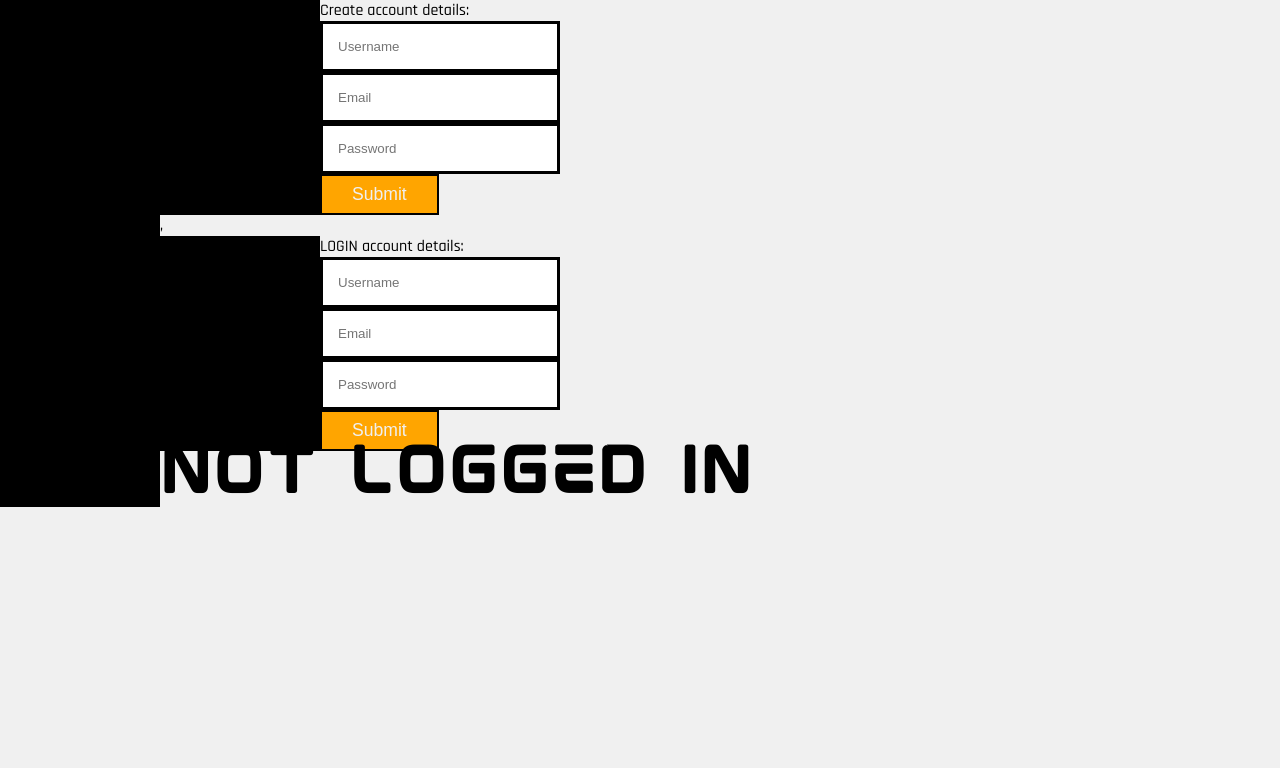
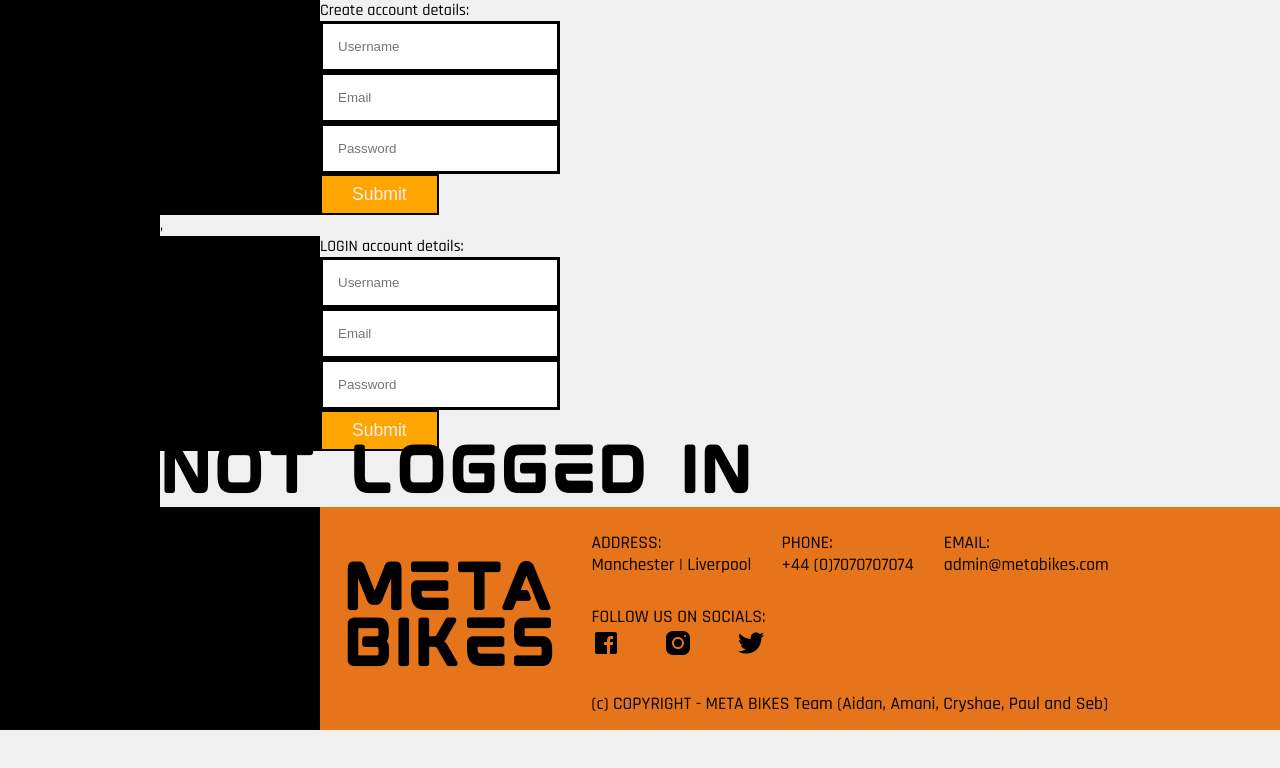
Before and after one commit to AmaniMagdoubi/metaBikes_react_group1_m39, a React (Create React App) app: page /profile in a window 1280 px wide. Shown: the top 768 px of the page. Built offline with nearby package versions, Linux system fonts and the light colour scheme; a web font is replaced by a local one.

Commit message:
footer into profile

```diff
--- a/src/pages/Profile.jsx
+++ b/src/pages/Profile.jsx
@@ -5,11 +5,13 @@ import LoginLogout from "../components/1-login-logout";
 import { useState, useEffect } from "react";
 
 import UserProfile from "../components/13-user-profile";
+import Footer from "../components/9-contact-footer";
 
 const Profile = ({ user }) => {
   return (
     <div>
       <UserProfile user={user}></UserProfile>
+      <Footer></Footer>
     </div>
   );
 };
```
